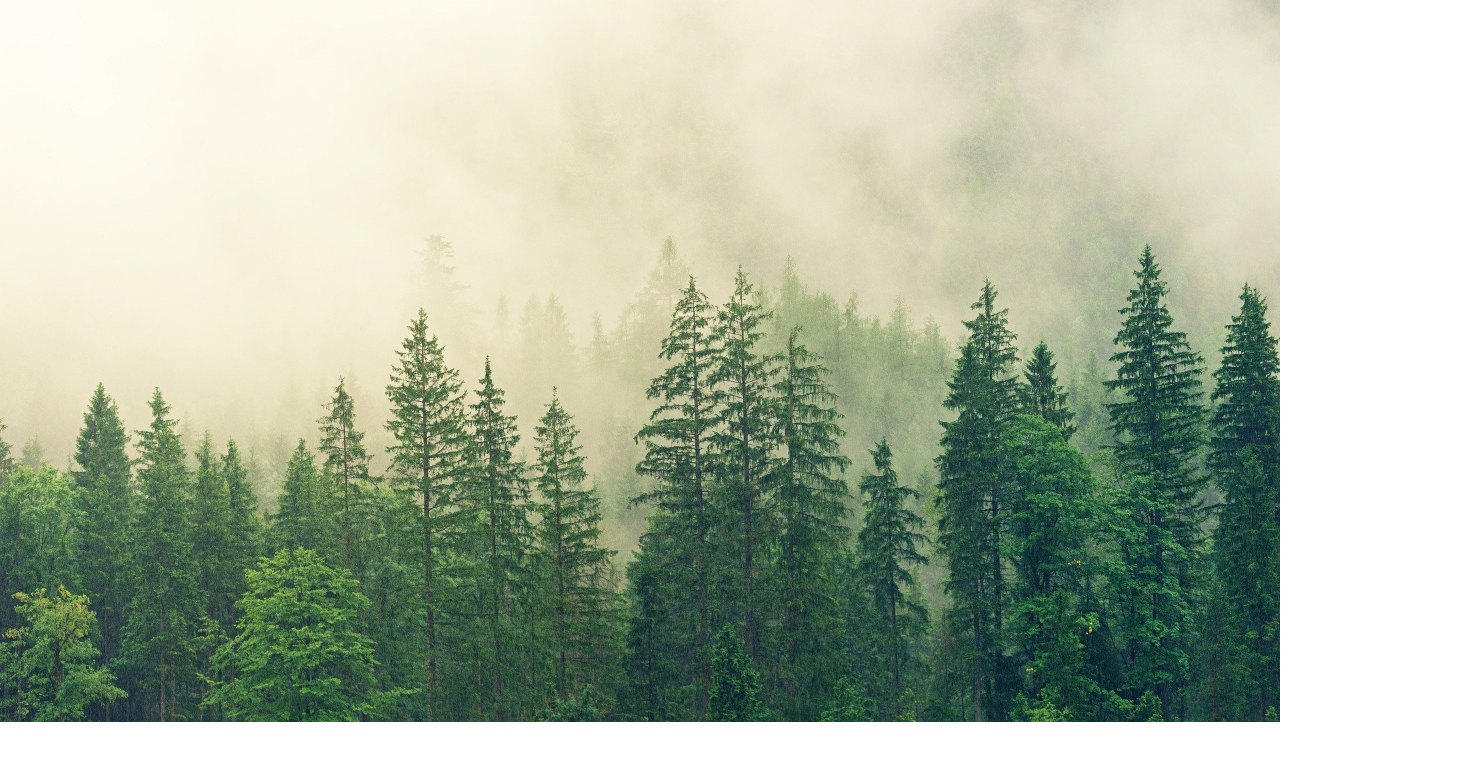
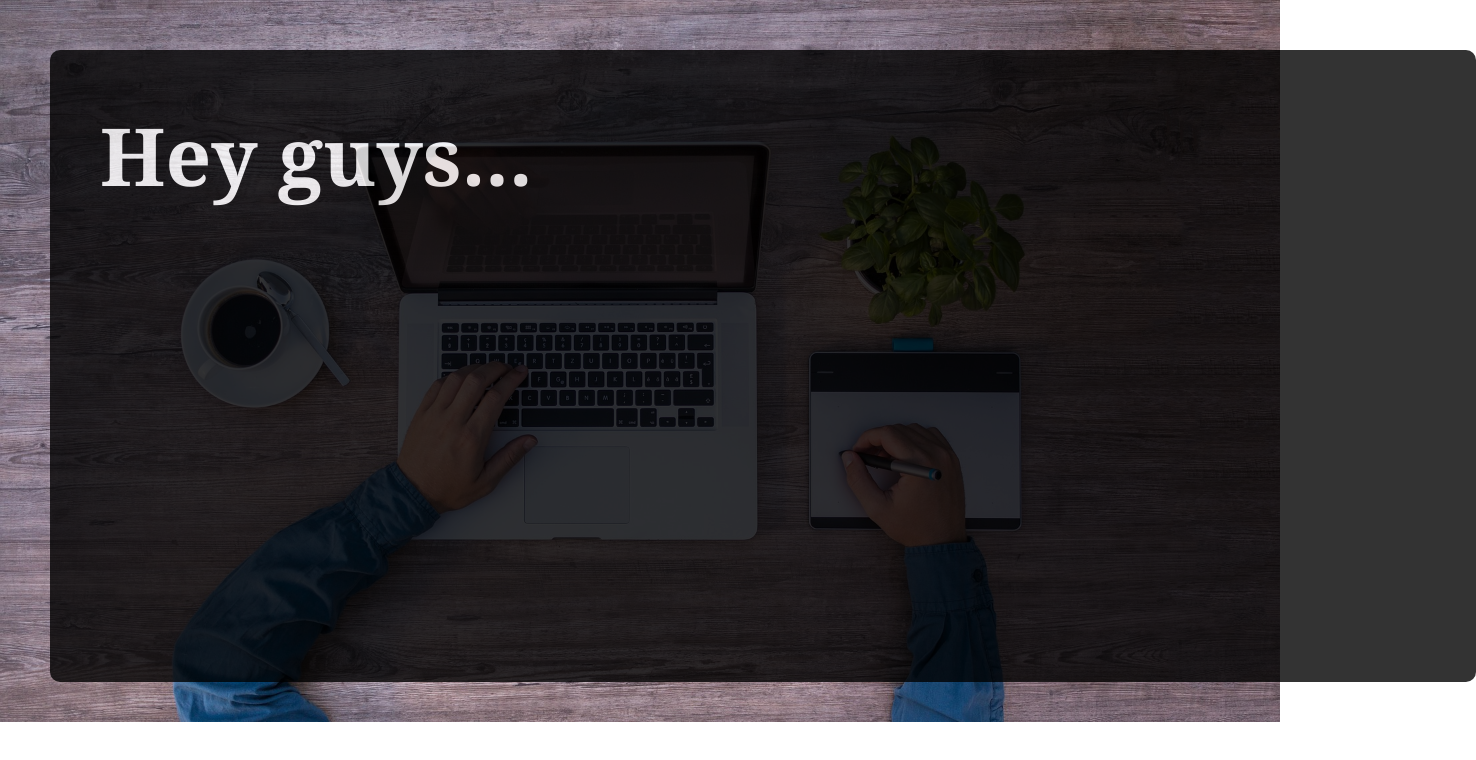
Before and after one commit to alanmatw/matlen.dev, a Vue app: page / in a window 1280 px wide. Shown: the top 760 px of the page, 1476 px wide, since content can reach past the window. Built offline with nearby package versions, Linux system fonts and the light colour scheme.

Commit message:
feat: add overlay box

```diff
--- a/src/components/Home/HMain.vue
+++ b/src/components/Home/HMain.vue
@@ -1,15 +1,18 @@
 <template>
   <div>
     <HLanding />
+    <Hbox />
   </div>
 </template>
 
 <script>
 import HLanding from '@/components/Home/Hlanding'
+import Hbox from '@/components/Home/Hbox'
 
 export default {
   components: {
-    HLanding
+    HLanding,
+    Hbox
   }
 }
 </script>
--- /dev/null
+++ b/src/components/Home/Hbox.vue
@@ -0,0 +1,28 @@
+<template>
+  <div class="wrapper">
+    <div class="mainh">
+      <h1>Hey guys...</h1>
+    </div>
+  </div>
+</template>
+
+<style scoped>
+  .mainh {
+    font-family: 'Georgia';
+    color: #fff;
+    font-size: 40px;
+  }
+  .wrapper {
+    padding-left: 50px;
+    padding-top: 50px;
+    background-color: #000;
+    border-radius: 10px;
+    opacity: 0.8;
+    width: 1426px;
+    height: 632px;
+    position: absolute;
+    top: 50px;
+    left: 50px;
+    box-sizing: border-box;
+  }
+</style>
--- a/src/components/Home/Hlanding.vue
+++ b/src/components/Home/Hlanding.vue
@@ -5,7 +5,7 @@
 
 <style scoped>
   .Img {
-    background-image: url('../../assets/fog.jpg');
+    background-image: url('../../assets/lap1.jpg');
     height: 722px;
     width: 100%;
     background-repeat: no-repeat;
```
